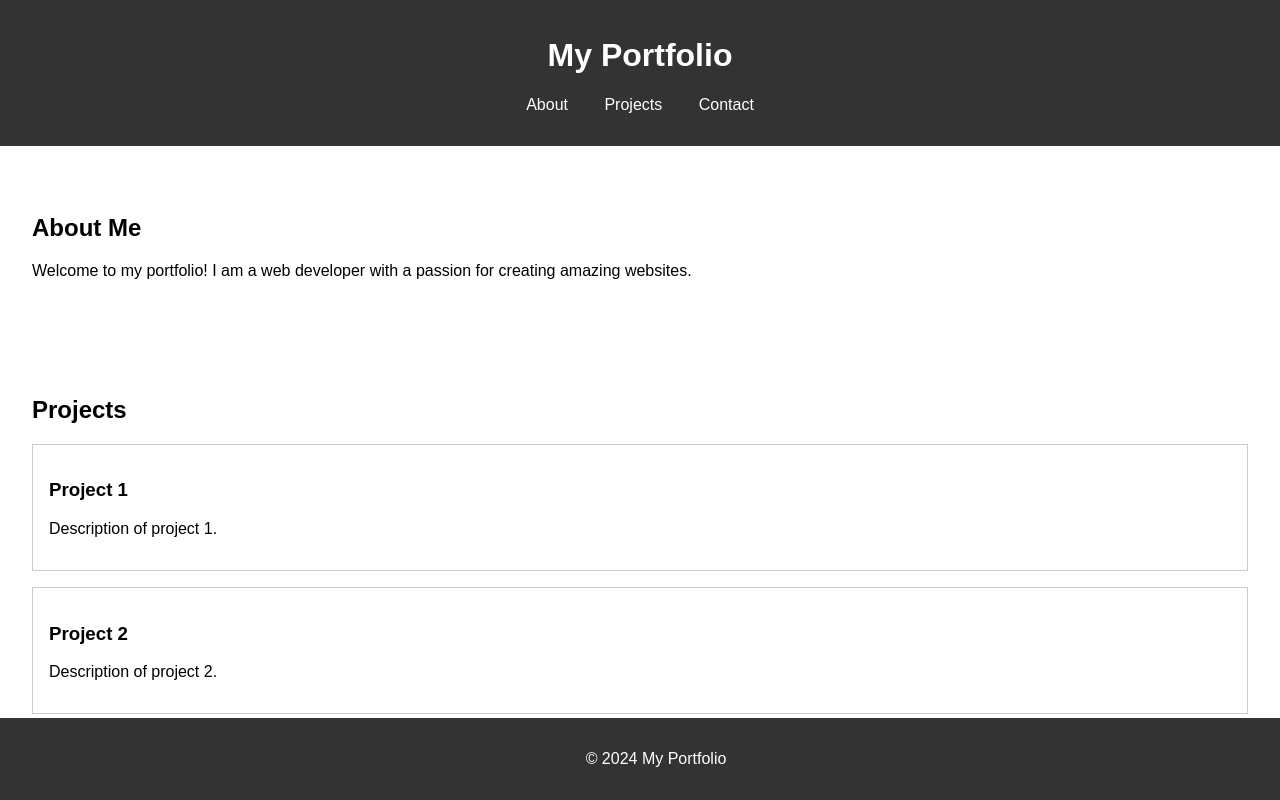
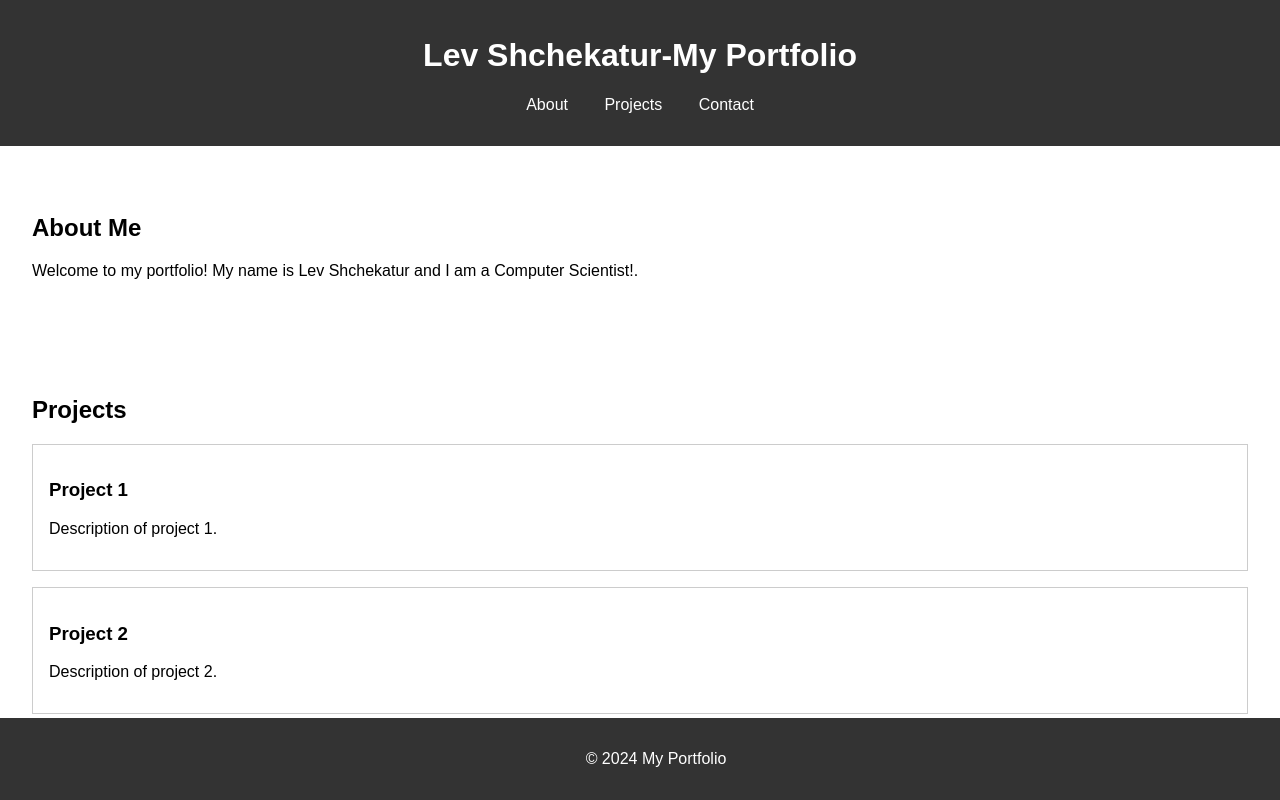
Before and after one commit to Levschek/Levschek.github.io, a plain HTML site: page index.html in a window 1280 px wide. Shown: the top 800 px of the page. Drawn offline with Linux system fonts and the light colour scheme.

Commit message:
Add all project files

```diff
--- a/index.html
+++ b/index.html
@@ -8,7 +8,7 @@
 </head>
 <body>
     <header>
-        <h1>My Portfolio</h1>
+        <h1>Lev Shchekatur-My Portfolio</h1>
         <nav>
             <ul>
                 <li><a href="#about">About</a></li>
@@ -20,7 +20,7 @@
 
     <section id="about">
         <h2>About Me</h2>
-        <p>Welcome to my portfolio! I am a web developer with a passion for creating amazing websites.</p>
+        <p>Welcome to my portfolio! My name is Lev Shchekatur and I am a Computer Scientist!.</p>
     </section>
 
     <section id="projects">
```
